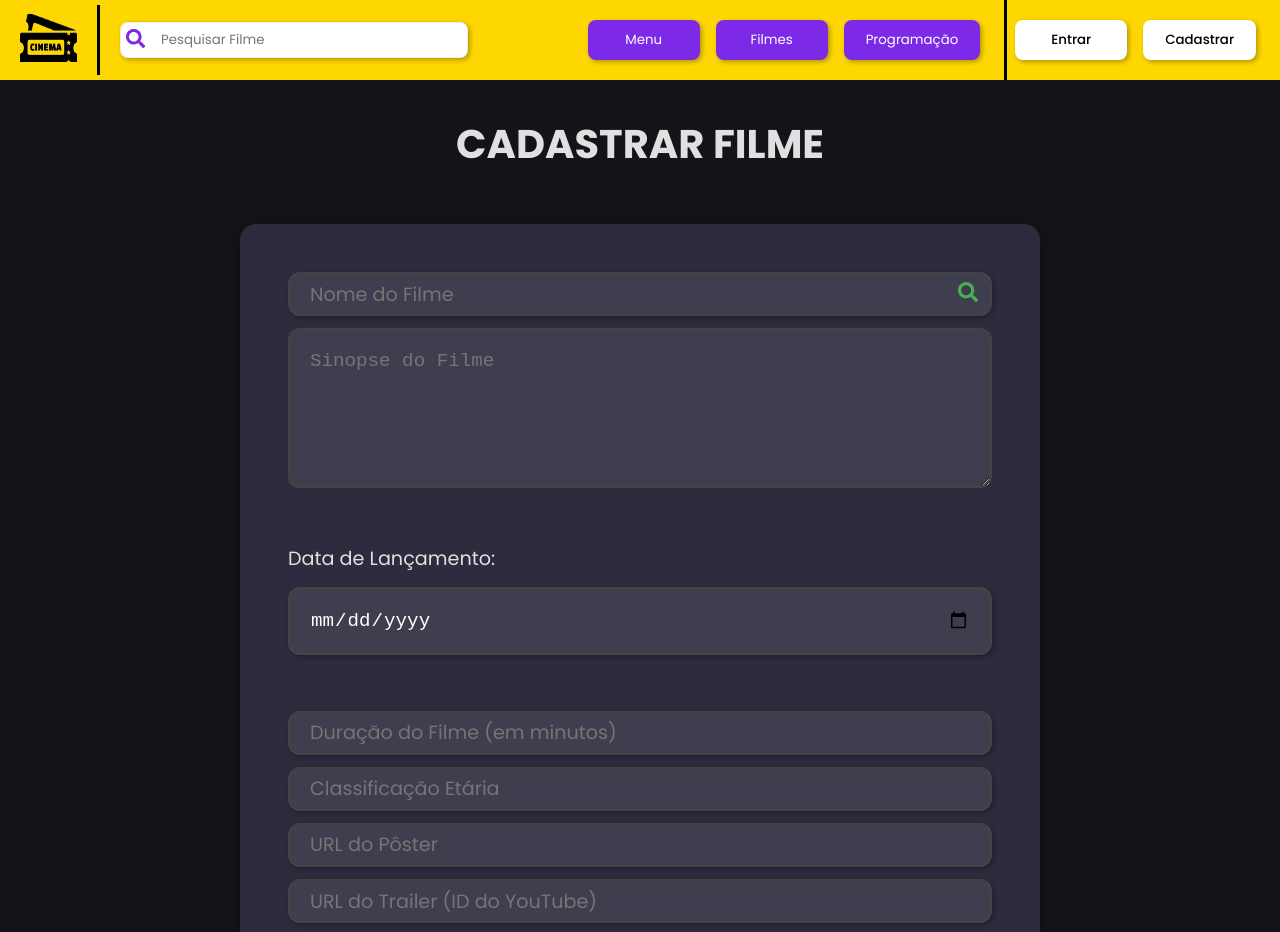
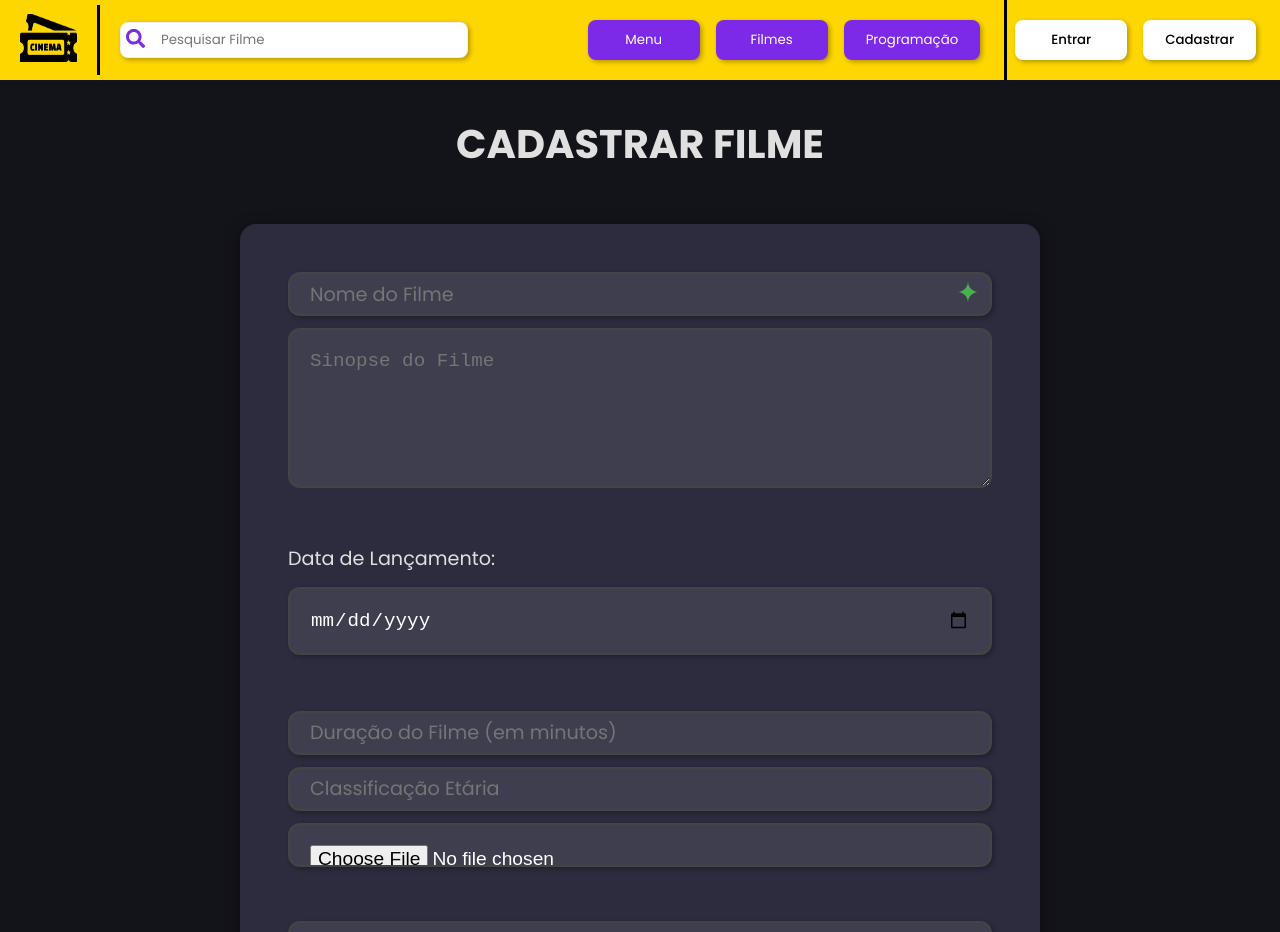
Before and after one commit to SandyLemos/Trabalho-Cinema, a React (Vite) app: page /criar-filme in a window 1280 px wide. Shown: the top 932 px of the page. Built offline with nearby package versions, Linux system fonts and the light colour scheme; no server answers.

Commit message:
Varias alteracoes

```diff
--- a/src/pages/CompraIngressos.jsx
+++ b/src/pages/CompraIngressos.jsx
@@ -5,19 +5,19 @@ import IngressoService from '../services/IngressoService';
 import ReservaService from '../repositories/IngressoRepository'; // Certifique-se de que tem um serviço de reserva
 import { useNavigate } from 'react-router-dom'
 const CompraIngressos = () => {
-  const location = useLocation(); // Usando o hook useLocation para acessar os dados passados pela navegação
-  const { selectedSeats, id_sessao } = location.state || { selectedSeats: [], id_sessao: null }; // Pegando os dados da navegação
+  const location = useLocation();
+  const { selectedSeats, id_sessao } = location.state || { selectedSeats: [], id_sessao: null };
   const [ticketPrices, setTicketPrices] = useState([]);
   const [ticketTypes, setTicketTypes] = useState([]);
   const [filteredPrices, setFilteredPrices] = useState([]);
   const [inteiraCount, setInteiraCount] = useState(0);
   const [meiaCount, setMeiaCount] = useState(0);
   const [loading, setLoading] = useState(true);
-  const [reservationLoading, setReservationLoading] = useState(false); // Estado para controlar o loading da reserva
-  const [error, setError] = useState(null); // Estado para erro de reserva
-  const [selectedTicketType, setSelectedTicketType] = useState(null); // Armazena o tipo de ingresso selecionado
+  const [reservationLoading, setReservationLoading] = useState(false);
+  const [error, setError] = useState(null);
+  const [selectedTicketType, setSelectedTicketType] = useState(null);
   const navigate = useNavigate();
-  const totalSelectedSeats = selectedSeats.length;  // Quantidade total de assentos selecionados
+  const totalSelectedSeats = selectedSeats.length;
 
   // Função para pegar todos os preços de ingressos
   const getTicketPrice = async () => {
--- a/src/pages/FIlmes/CriarFilme.jsx
+++ b/src/pages/FIlmes/CriarFilme.jsx
@@ -1,9 +1,10 @@
 import { useState, useEffect } from "react";
 import { useNavigate } from "react-router-dom";
-import { FaSearch } from "react-icons/fa"; // Ícone de pesquisa
+import { RiGeminiFill } from "react-icons/ri"; // Ícone de pesquisa
 import FilmesService from "../../services/FilmesService.js";
 import GenerosService from "../../services/GenerosService.js";
 import styles from "../../styles/cadastrar.filmes.module.css";
+import axios from "axios";
 
 const CriarFilme = () => {
   const navigate = useNavigate();
@@ -141,6 +142,37 @@ const handleGenreChange = (event) => {
     );
   };
 
+    // Upload de imagem
+const handleImageUpload = async (event) => {
+  const file = event.target.files[0];
+  if (!file) return;
+
+  setLoading(true);
+  setError(null);
+
+  // Configuração do FormData para envio ao ImgBB
+  const formData = new FormData();
+  formData.append("image", file);
+
+  try {
+    const API_KEY = "c91bbce0bb167775e1db1ab3bc4bdd62";
+    const response = await axios.post(
+      `https://api.imgbb.com/1/upload?key=${API_KEY}`,
+      formData
+    );
+
+    if (response.data?.data?.url) {
+      setPosterPath(response.data.data.url); // URL retornada pelo ImgBB
+    } else {
+      throw new Error("Resposta inesperada do ImgBB.");
+    }
+  } catch (error) {
+    setError("Erro ao enviar imagem. Tente novamente.");
+  } finally {
+    setLoading(false);
+  }
+};
+
   return (
     <div className={styles["criar-filme-container"]}>
       <h2 className={styles["criar-filme-title"]}>Cadastrar Filme</h2>
@@ -156,10 +188,10 @@ const handleGenreChange = (event) => {
               required
             />
             {/* Ícone de Pesquisa */}
-            <FaSearch
+            <RiGeminiFill
               onClick={buscarFilme}
               className={styles["search-icon"]}
-              title="Buscar filme"
+              title="Gerar filme"
             />
           </div>
         </div>
@@ -203,13 +235,21 @@ const handleGenreChange = (event) => {
           />
         </div>
         <div className={styles["criar-filme-field"]}>
+          <label htmlFor="fileUpload">Procurar</label>
+          <input
+            type="file"
+            onChange={handleImageUpload}
+            placeholder="Selecionar Imagem do Pôster"
+            accept="image/*"
+          />
+        </div>
+        <div className={styles["criar-filme-field"]}>
           <input
             type="url"
             id="poster_path"
             value={posterPath}
-            onChange={handleChange(setPosterPath)}
             placeholder="URL do Pôster"
-            required
+            readOnly
           />
         </div>
         <div className={styles["criar-filme-field"]}>
--- a/src/pages/FIlmes/EditarFilme.jsx
+++ b/src/pages/FIlmes/EditarFilme.jsx
@@ -3,6 +3,7 @@ import { useParams, useNavigate } from "react-router-dom";
 import FilmesService from "../../services/FilmesService.js";
 import GenerosService from "../../services/GenerosService.js";
 import styles from "../../styles/editar.filme.module.css";
+import axios from "axios";
 
 function EditarFilme() {
   const { id_filme } = useParams();
@@ -20,6 +21,7 @@ function EditarFilme() {
   const [generosMap, setGenerosMap] = useState({});
   const [loading, setLoading] = useState(false);
   const [success, setSuccess] = useState(false);
+  const [error, setError] = useState(null);
 
   useEffect(() => {
     // Função para carregar dados do filme
@@ -102,7 +104,7 @@ const handleSubmit = async (e) => {
 
 
   const handleGenreChange = (e) => {
-  const selectedGenreId = parseInt(e.target.value, 10);  // Garantir que o valor seja um número
+    const selectedGenreId = parseInt(e.target.value, 10);
     if (selectedGenreId && !generosSelecionados.includes(selectedGenreId)) {
       setGenerosSelecionados((prevGeneros) => [
         ...prevGeneros,
@@ -110,11 +112,44 @@ const handleGenreChange = (e) => {
       ]);
     }
   };
+
   const handleRemoveGenre = (genreId) => {
     setGenerosSelecionados((prevGeneros) =>
       prevGeneros.filter((generoId) => generoId !== genreId)
     );
   };
+
+
+
+  const handleImageUpload = async (event) => {
+    const file = event.target.files[0];
+    if (!file) return;
+
+    setLoading(true);
+    setError(null);
+
+    const formData = new FormData();
+    formData.append("image", file);
+
+    try {
+      const API_KEY = "c91bbce0bb167775e1db1ab3bc4bdd62";
+      const response = await axios.post(
+        `https://api.imgbb.com/1/upload?key=${API_KEY}`,
+        formData
+      );
+
+      if (response.data?.data?.url) {
+        setPosterPath(response.data.data.url);
+      } else {
+        throw new Error("Resposta inesperada do ImgBB.");
+      }
+    } catch (error) {
+      setError("Erro ao enviar imagem. Tente novamente.");
+    } finally {
+      setLoading(false);
+    }
+  };
+
 
   return (
     <div className={styles.container}>
@@ -172,6 +207,15 @@ const handleGenreChange = (e) => {
           />
         </div>
         <div className={styles.formGroup}>
+          <label htmlFor="fileUpload">Envie o Pôster (Imagem)</label>
+          <input
+            type="file"
+            id="fileUpload"
+            onChange={handleImageUpload}
+            accept="image/*"
+          />
+        </div>
+        <div className={styles.formGroup}>
           <label htmlFor="posterPath">URL do Poster</label>
           <input
             type="text"
@@ -206,7 +250,7 @@ const handleGenreChange = (e) => {
         </div>
         <div className={styles.formGroup}>
           <label htmlFor="generos">Selecione os Gêneros</label>
-          <select id="generos" value="" onChange={handleGenreChange}>
+          <select id="generos" value={generosSelecionados} onChange={handleGenreChange}>
             <option value="">Selecione...</option>
             {generos.map((genre) => (
               <option key={genre.id_genero} value={genre.id_genero}>
--- a/src/styles/cadastrar.filmes.module.css
+++ b/src/styles/cadastrar.filmes.module.css
@@ -26,6 +26,7 @@
     width: 100%;
     max-width: 50rem;
     margin: auto;
+    align-items: center;
 }
 
 .criar-filme-field {
@@ -33,6 +34,7 @@
     padding-bottom: 1.5rem;
     display: flex;
     flex-direction: column;
+
 }
 
 .criar-filme-field label {
@@ -122,7 +124,6 @@
     border-color: #7d2ae8;
     box-shadow: 0 0 1rem rgba(125, 42, 232, 0.4);
 }
-
 .criar-filme-submitButton {
 
     width: 100%;
--- a/src/styles/compra.ingresso.module.css
+++ b/src/styles/compra.ingresso.module.css
@@ -15,13 +15,16 @@
 }
 
 .leftSection {
+
     width: 35%;
     background-color: #313244;
     padding: 20px;
     border-radius: 8px;
     box-shadow: 0 4px 8px rgba(0, 0, 0, 0.5);
 }
-
+.leftSection h3 {
+    color: white;
+}
 .sessionDetails {
     margin-bottom: 20px;
 }
@@ -91,6 +94,7 @@ button:disabled {
 }
 
 .ticketCount p {
+    color: white;
     font-size: 1rem;
     margin: 0;
 }
```
Also changed, not shown: package.json (+9 -9 lines), 1 other file (tests, documents, lock files or other folders). Lines whose indentation alone changed are shown as unchanged.
